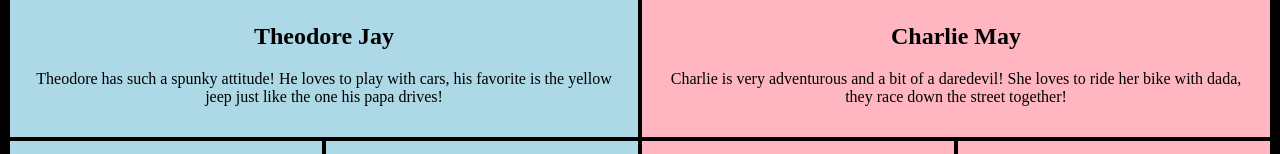
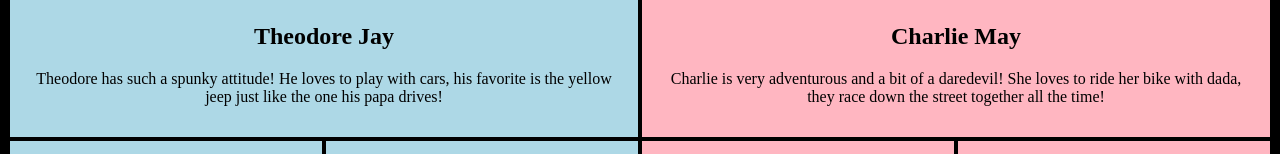
Before and after one commit to KarenRasche/BeautifulBabies, a plain HTML site: page index.html in a window 1280 px wide. Shown: the part 539-693 px from the top of the page. Drawn offline with Linux system fonts and the light colour scheme.

Commit message:
Update index.html

```diff
--- a/index.html
+++ b/index.html
@@ -54,7 +54,7 @@
     </div>
     <div style="background-color:lightpink" class="col-6" align=center>
       <h2>Charlie May</h2>
-      <p>Charlie is very adventurous and a bit of a daredevil!  She loves to ride her bike with dada, they race down the street together! </p>
+      <p>Charlie is very adventurous and a bit of a daredevil!  She loves to ride her bike with dada, they race down the street together all the time! </p>
     </div>
   </div>
 
```
